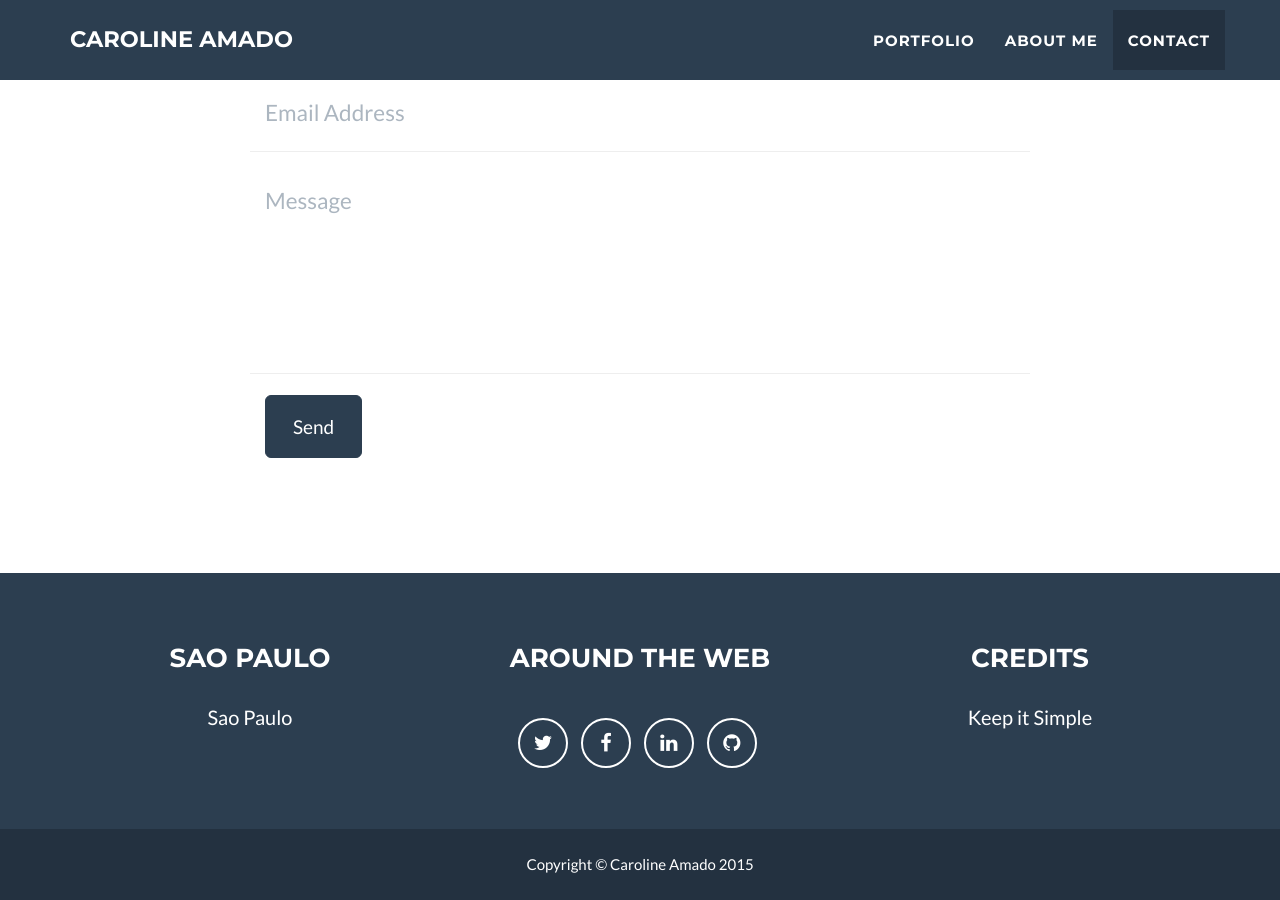
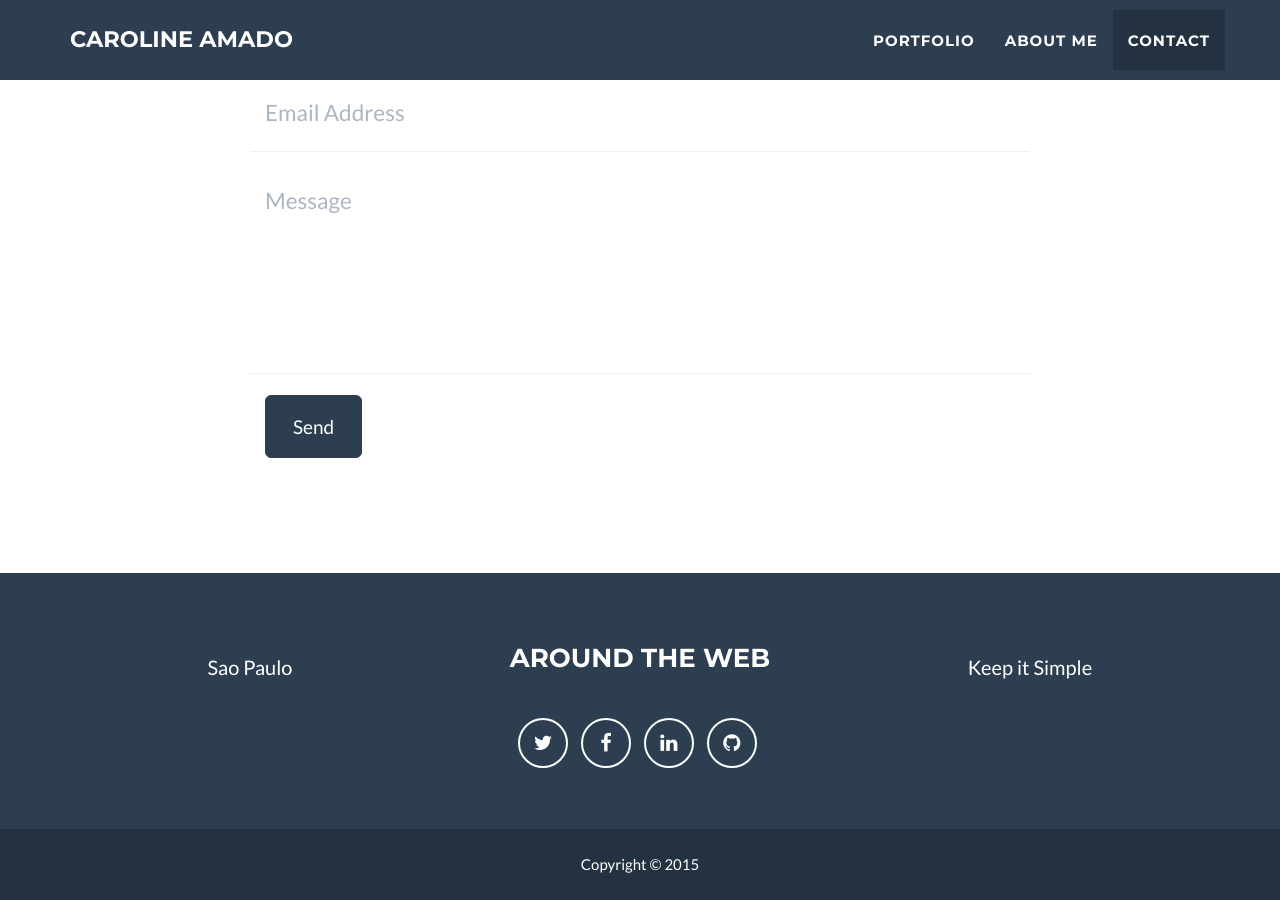
Before and after one commit to carolineamado/carolineamado.github.io, a Jekyll site: the page built from index.html, in a window 1280 px wide and 900 px high, scrolled down 2794 px. Built offline with Jekyll 4.4.1, drawn with Linux system fonts in a browser that asks for light colours; part of the change alters nothing that is shown.

Commit message:
More changes

```diff
--- a/_config.yml
+++ b/_config.yml
@@ -17,10 +17,10 @@ color:
 
 # Footer settings
 footer:
-  copyright: Caroline Amado
-  location: Sao Paulo
+  #copyright: Caroline Amado
+  #location: Sao Paulo
   social: Around the Web
-  credits: Credits
+  #credits: Credits
 
 # Social networks usernames (many more available: google-plus, flickr, dribbble, pinterest, instagram, tumblr, linkedin, etc.)
 social:
```
